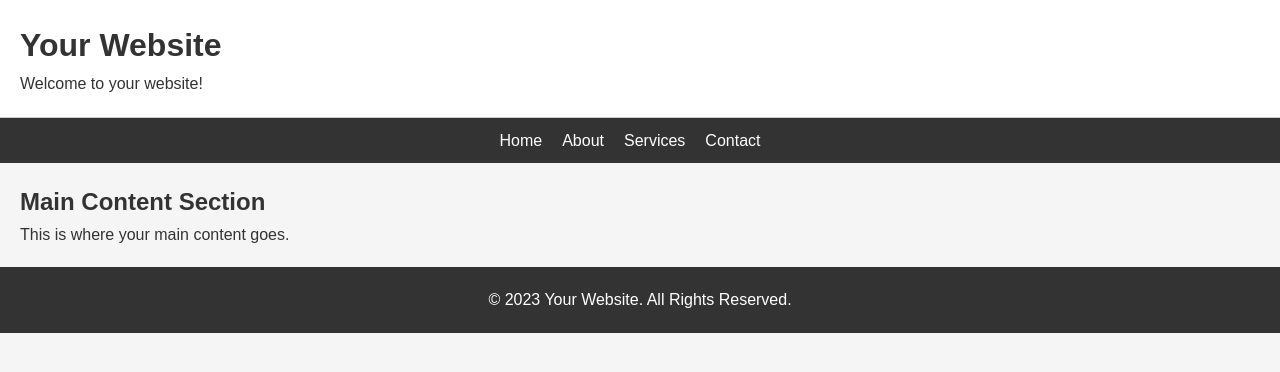
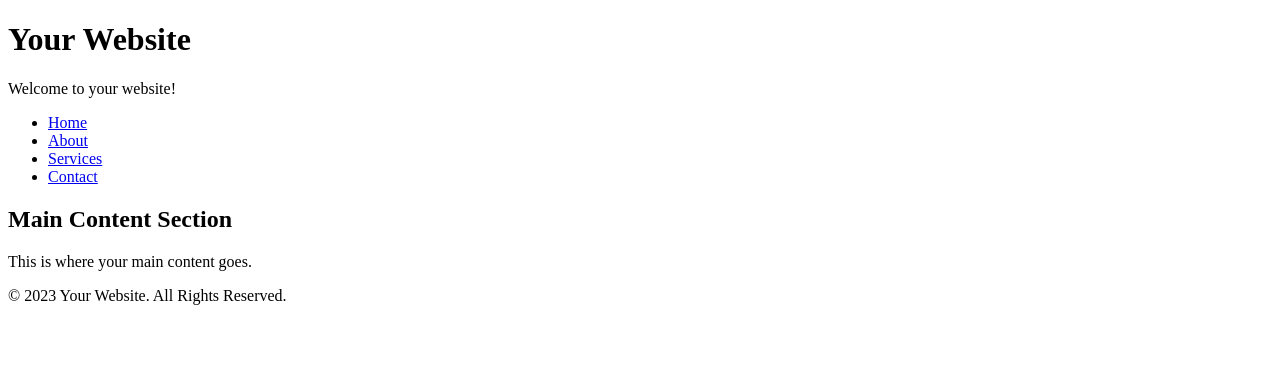
Before and after one commit to jocelynshek/waddlewefind, a Flask app: template templates/layout.html in a window 1280 px wide. Shown: the top 372 px of the page. Run offline with Flask 3, Linux system fonts and the light colour scheme; the template is opened without the code that fills it, so the values that code supplies are empty.

Commit message:
suffering and testin flask run part 12

```diff
--- a/static/css/style.css
+++ b/static/css/style.css
@@ -7,66 +7,7 @@
 
 }
 
-/* Resetting default margin and padding for all elements */
-* {
-    margin: 0;
-    padding: 0;
-    box-sizing: border-box;
-}
 
-/* Body styles */
-body {
-    font-family: Arial, sans-serif;
-    line-height: 1.6;
-    background-color: #f5f5f5;
-    color: #333;
-    margin: 0;
-    padding: 0;
-}
-
-/* Header styles */
-header {
-    background-color: #ffffff;
-    padding: 20px;
-    border-bottom: 1px solid #ccc;
-}
-
-/* Navigation styles */
-nav {
-    display: flex;
-    justify-content: center;
-    align-items: center;
-    background-color: #333;
-    color: #fff;
-    padding: 10px;
-}
-
-nav ul {
-    list-style: none;
-    display: flex;
-}
-
-nav ul li {
-    margin-right: 20px;
-}
-
-nav ul li a {
-    text-decoration: none;
-    color: #fff;
-}
-
-/* Main content styles */
-main {
-    padding: 20px;
-}
-
-/* Footer styles */
-footer {
-    background-color: #333;
-    color: #fff;
-    text-align: center;
-    padding: 20px;
-}
 
 .title-screen {
     font-family: 'PixelCowboy', sans-serif;
```
